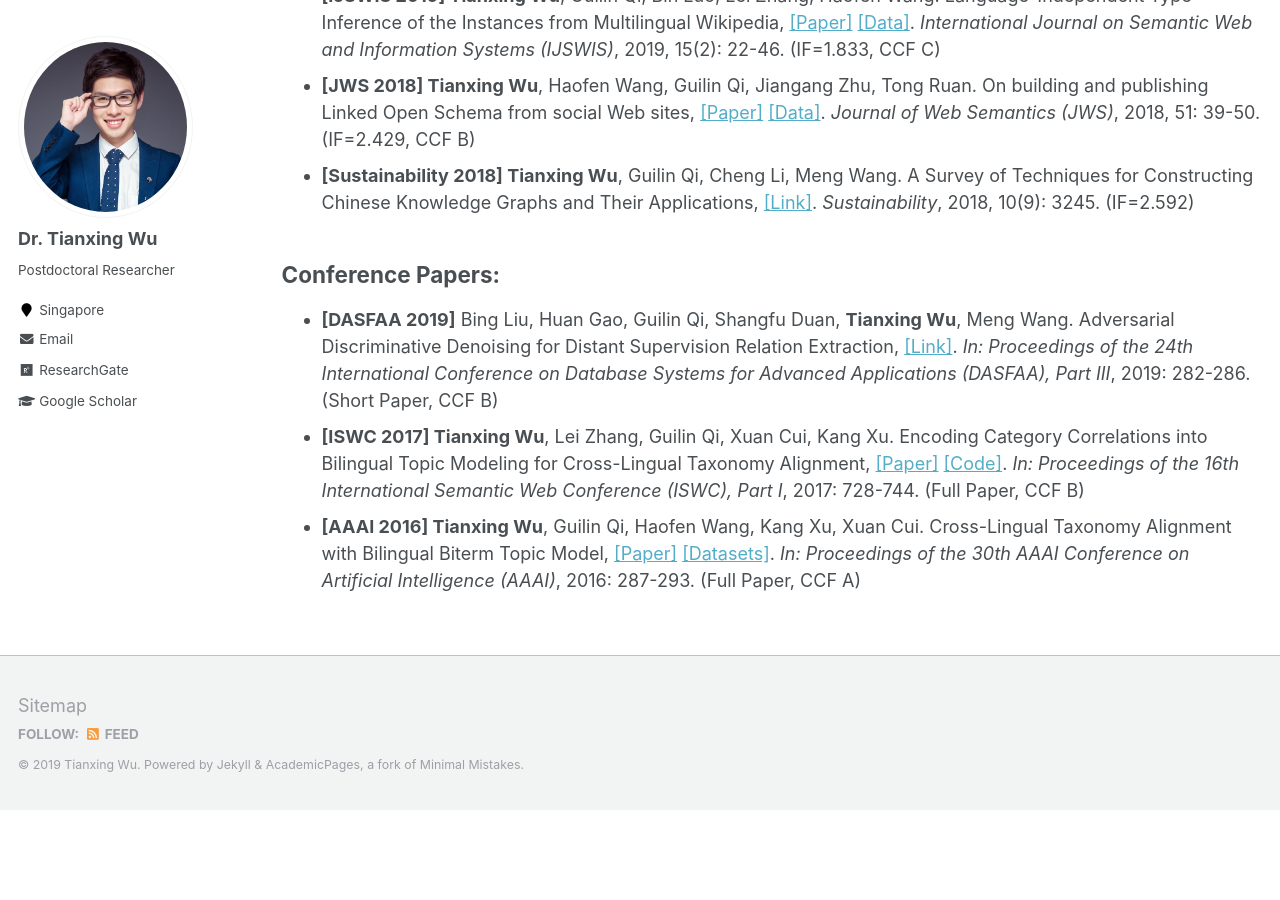
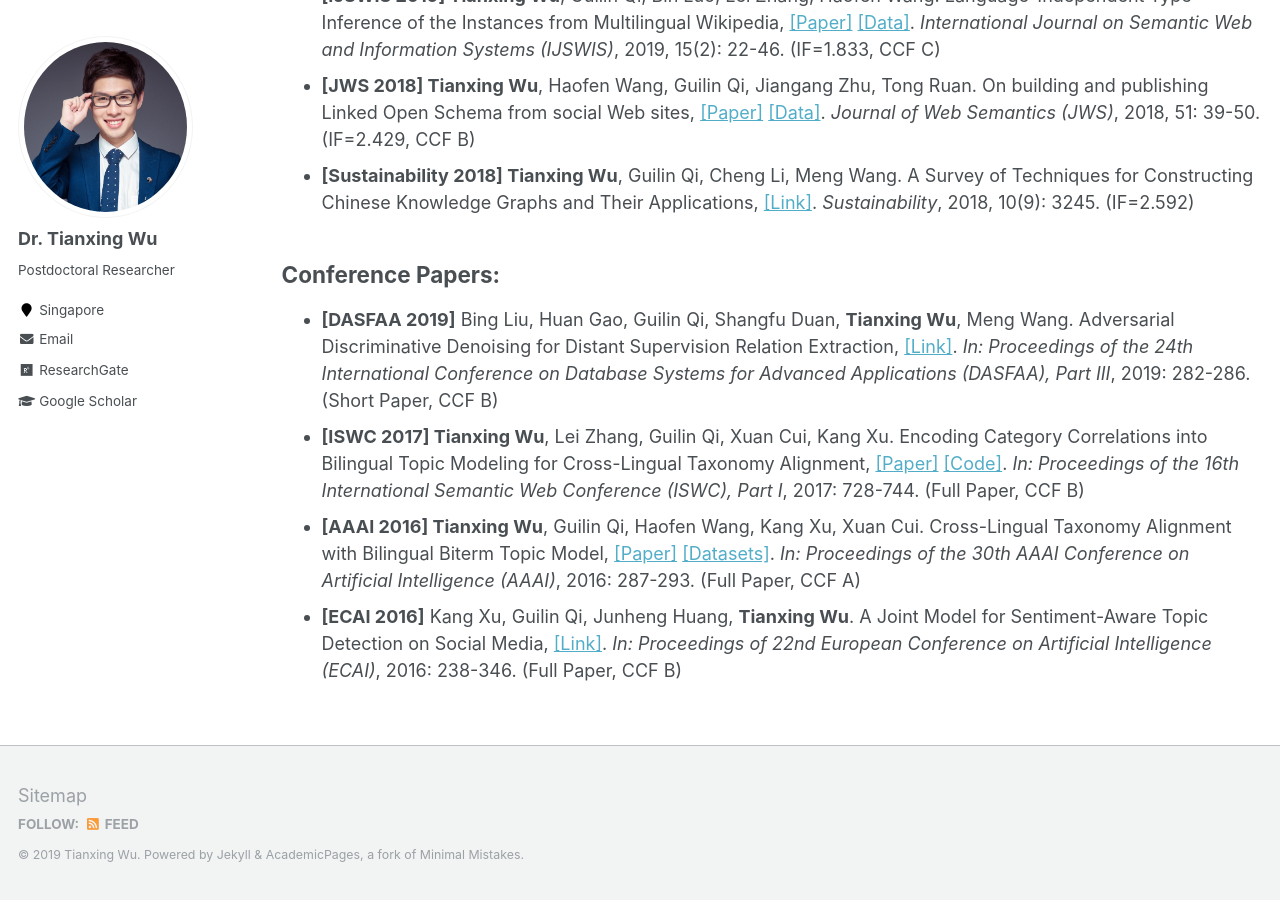
Before and after one commit to tianxing-wu/tianxing-wu.github.io, a Jekyll site: the page built from _pages/selected_publications.md, in a window 1280 px wide and 900 px high, scrolled down 560 px. Built offline with Jekyll 4.4.1, drawn with Linux system fonts in a browser that asks for light colours; before the commit the page ends 1370 px from its top, so only the background shows below that.

Commit message:
site update

```diff
--- a/_pages/selected_publications.md
+++ b/_pages/selected_publications.md
@@ -18,3 +18,4 @@ The full list of my publications can be found in [DBLP](https://dblp.uni-trier.d
 * **[DASFAA 2019]** Bing Liu, Huan Gao, Guilin Qi, Shangfu Duan, **Tianxing Wu**, Meng Wang. Adversarial Discriminative Denoising for Distant Supervision Relation Extraction, [[Link]](https://link.springer.com/chapter/10.1007%2F978-3-030-18590-9_29). <i>In: Proceedings of the 24th International Conference on Database Systems for Advanced Applications (DASFAA), Part III</i>, 2019: 282-286. (Short Paper, CCF B)
 * **[ISWC 2017] Tianxing Wu**, Lei Zhang, Guilin Qi, Xuan Cui, Kang Xu. Encoding Category Correlations into Bilingual Topic Modeling for Cross-Lingual Taxonomy Alignment, [[Paper]](https://tianxing-wu.github.io/files/paper/ISWC2017.pdf) [[Code]](https://github.com/143230/CLTA). <i>In: Proceedings of the 16th International Semantic Web Conference (ISWC), Part I</i>, 2017: 728-744. (Full Paper, CCF B)
 * **[AAAI 2016] Tianxing Wu**, Guilin Qi, Haofen Wang, Kang Xu, Xuan Cui. Cross-Lingual Taxonomy Alignment with Bilingual Biterm Topic Model, [[Paper]](https://tianxing-wu.github.io/files/paper/AAAI2016.pdf) [[Datasets]](https://github.com/jxls080511/080424). <i>In: Proceedings of the 30th AAAI Conference on Artificial Intelligence (AAAI)</i>, 2016: 287-293. (Full Paper, CCF A)
+* **[ECAI 2016]** Kang Xu, Guilin Qi, Junheng Huang, **Tianxing Wu**. A Joint Model for Sentiment-Aware Topic Detection on Social Media, [[Link]](http://ebooks.iospress.nl/publication/44775). <i>In: Proceedings of 22nd European Conference on Artificial Intelligence (ECAI)</i>, 2016: 238-346. (Full Paper, CCF B)
```
Also changed, not shown: 1 other file.
